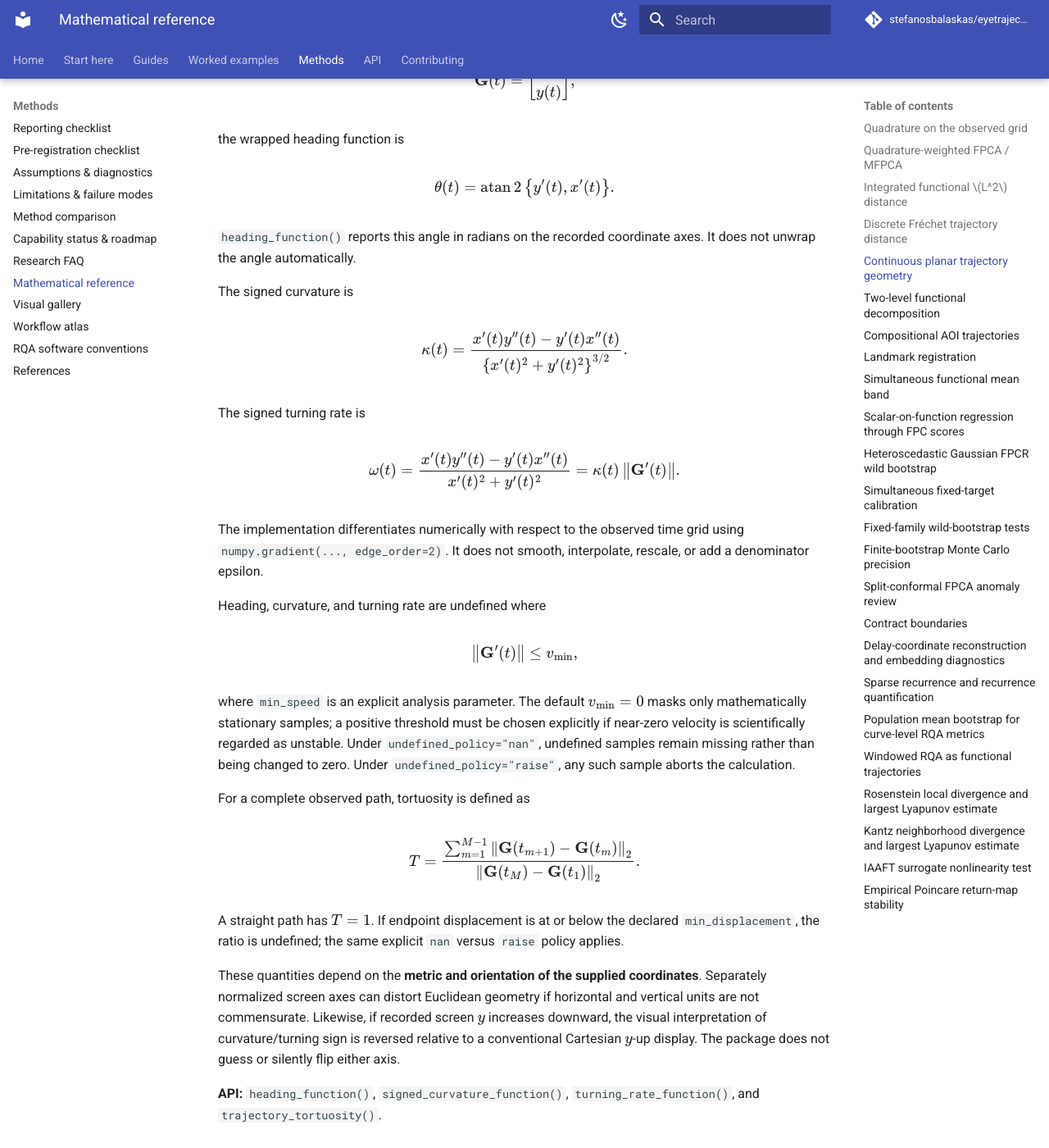
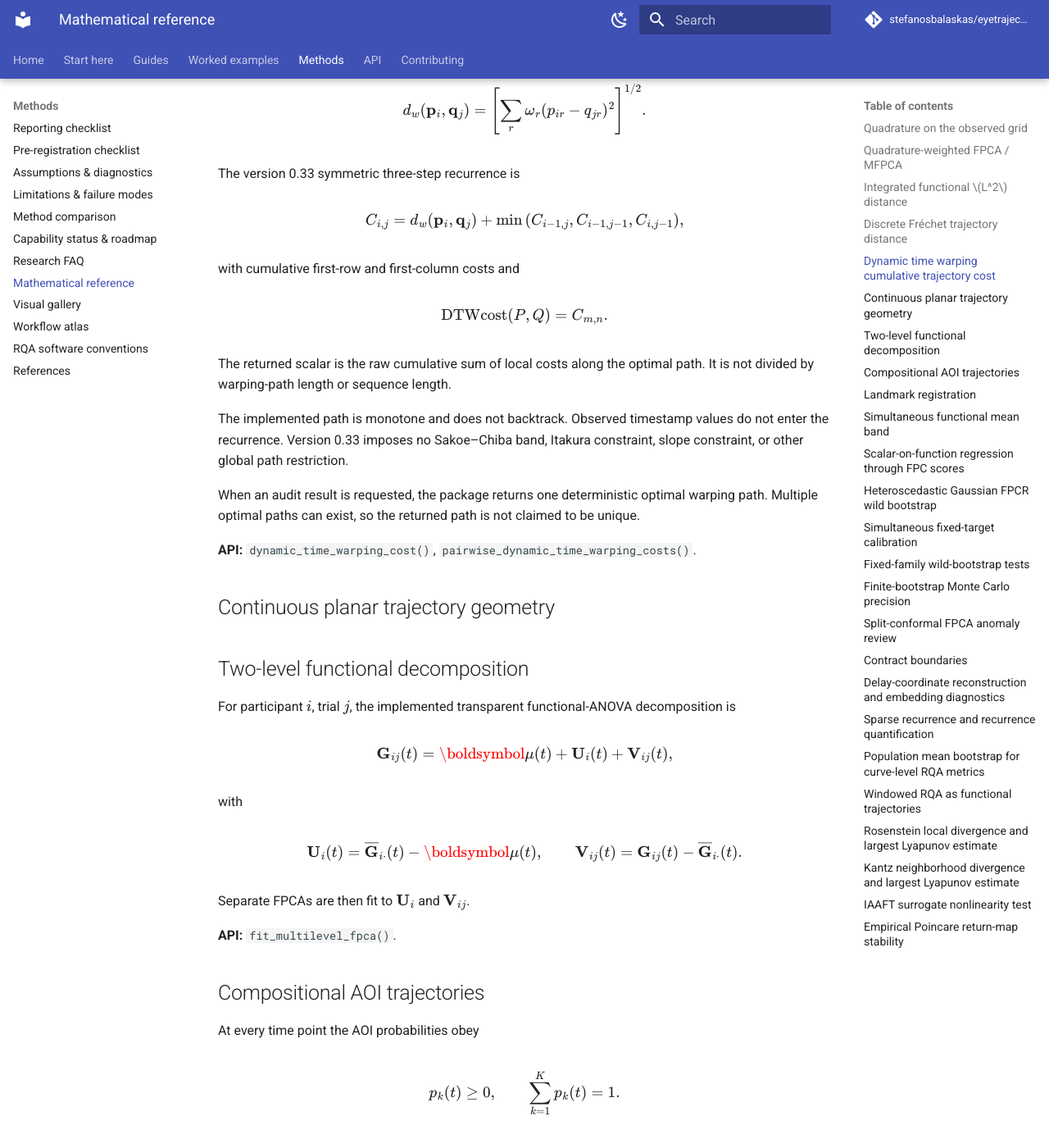
Before and after one commit to stefanosbalaskas/eyetrajectoriespy, an MkDocs documentation site: the page built from docs/methods/mathematical-reference.md, in a window 1280 px wide and 1400 px high, scrolled down 3433 px. Shown: the whole window at 82% size. Built offline with MkDocs 1.6.1 and Material for MkDocs 9.7.7, drawn with Linux system fonts in a browser that asks for light colours; comment, search, counter and statistics services are not loaded; some of the changed text lies outside the part shown.

Commit message:
Add DTW mathematical reference

```diff
--- a/docs/methods/mathematical-reference.md
+++ b/docs/methods/mathematical-reference.md
@@ -165,99 +165,47 @@ When an audit result is requested, the package returns one deterministic optimal
 
 **API:** `discrete_frechet_distance()`, `pairwise_discrete_frechet_distances()`.
 
-## Continuous planar trajectory geometry { #trajectory-geometry }
+## Dynamic time warping cumulative trajectory cost { #dynamic-time-warping }
 
-For a declared planar trajectory
+For ordered point sequences \(P=(p_1,\ldots,p_m)\) and \(Q=(q_1,\ldots,q_n)\), the local weighted Euclidean cost is
 
 $$
-\mathbf G(t)=
-\begin{bmatrix}
-x(t)\\
-y(t)
-\end{bmatrix},
+d_w(\mathbf p_i,\mathbf q_j)
+=
+\left[
+\sum_r \omega_r(p_{ir}-q_{jr})^2
+\right]^{1/2}.
 $$
 
-the wrapped heading function is
+The version 0.33 symmetric three-step recurrence is
 
 $$
-\theta(t)
+C_{i,j}
 =
-\operatorname{atan2}
-\left\{
-y'(t),
-x'(t)
-\right\}.
+d_w(\mathbf p_i,\mathbf q_j)
++
+\min\left(
+C_{i-1,j},
+C_{i-1,j-1},
+C_{i,j-1}
+\right),
 $$
 
-`heading_function()` reports this angle in radians on the recorded coordinate axes. It does not unwrap the angle automatically.
-
-The signed curvature is
+with cumulative first-row and first-column costs and
 
 $$
-\kappa(t)
-=
-\frac{
-x'(t)y''(t)-y'(t)x''(t)
-}{
-\left\{
-x'(t)^2+y'(t)^2
-\right\}^{3/2}
-}.
+\operatorname{DTWcost}(P,Q)=C_{m,n}.
 $$
 
-The signed turning rate is
+The returned scalar is the raw cumulative sum of local costs along the optimal path. It is not divided by warping-path length or sequence length.
 
-$$
-\omega(t)
-=
-\frac{
-x'(t)y''(t)-y'(t)x''(t)
-}{
-x'(t)^2+y'(t)^2
-}
-=
-\kappa(t)
-\left\|
-\mathbf G'(t)
-\right\|.
-$$
+The implemented path is monotone and does not backtrack. Observed timestamp values do not enter the recurrence. Version 0.33 imposes no Sakoe–Chiba band, Itakura constraint, slope constraint, or other global path restriction.
 
-The implementation differentiates numerically with respect to the observed time grid using `numpy.gradient(..., edge_order=2)`. It does not smooth, interpolate, rescale, or add a denominator epsilon.
+When an audit result is requested, the package returns one deterministic optimal warping path. Multiple optimal paths can exist, so the returned path is not claimed to be unique.
 
-Heading, curvature, and turning rate are undefined where
+**API:** `dynamic_time_warping_cost()`, `pairwise_dynamic_time_warping_costs()`.
 
-$$
-\left\|
-\mathbf G'(t)
-\right\|
-\le
-v_{\min},
-$$
-
-where `min_speed` is an explicit analysis parameter. The default \(v_{\min}=0\) masks only mathematically stationary samples; a positive threshold must be chosen explicitly if near-zero velocity is scientifically regarded as unstable. Under `undefined_policy="nan"`, undefined samples remain missing rather than being changed to zero. Under `undefined_policy="raise"`, any such sample aborts the calculation.
-
-For a complete observed path, tortuosity is defined as
-
-$$
-T
-=
-\frac{
-\sum_{m=1}^{M-1}
-\left\|
-\mathbf G(t_{m+1})-\mathbf G(t_m)
-\right\|_2
-}{
-\left\|
-\mathbf G(t_M)-\mathbf G(t_1)
-\right\|_2
-}.
-$$
-
-A straight path has \(T=1\). If endpoint displacement is at or below the declared `min_displacement`, the ratio is undefined; the same explicit `nan` versus `raise` policy applies.
-
-These quantities depend on the **metric and orientation of the supplied coordinates**. Separately normalized screen axes can distort Euclidean geometry if horizontal and vertical units are not commensurate. Likewise, if recorded screen \(y\) increases downward, the visual interpretation of curvature/turning sign is reversed relative to a conventional Cartesian \(y\)-up display. The package does not guess or silently flip either axis.
-
-**API:** `heading_function()`, `signed_curvature_function()`, `turning_rate_function()`, and `trajectory_tortuosity()`.
+## Continuous planar trajectory geometry { #trajectory-geometry }
 
 ## Two-level functional decomposition { #multilevel }
 
```
